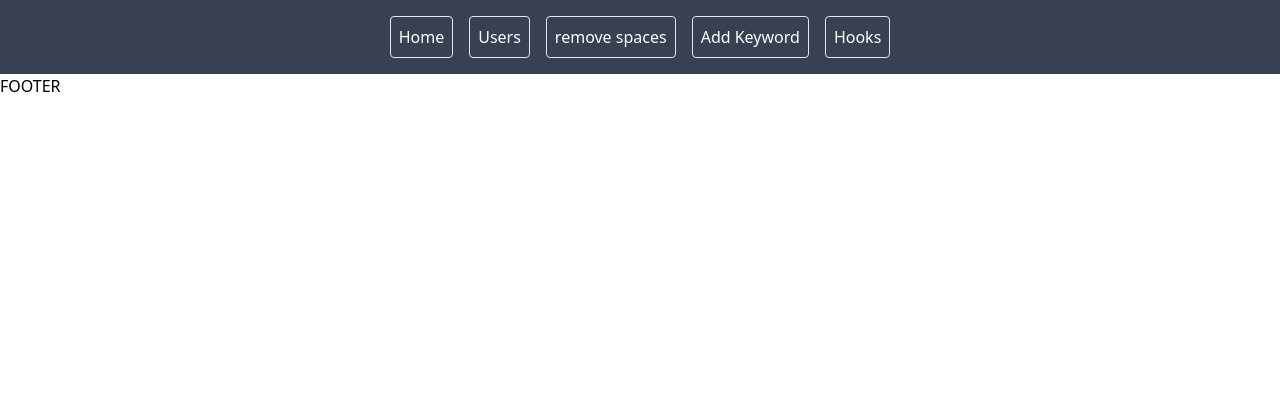
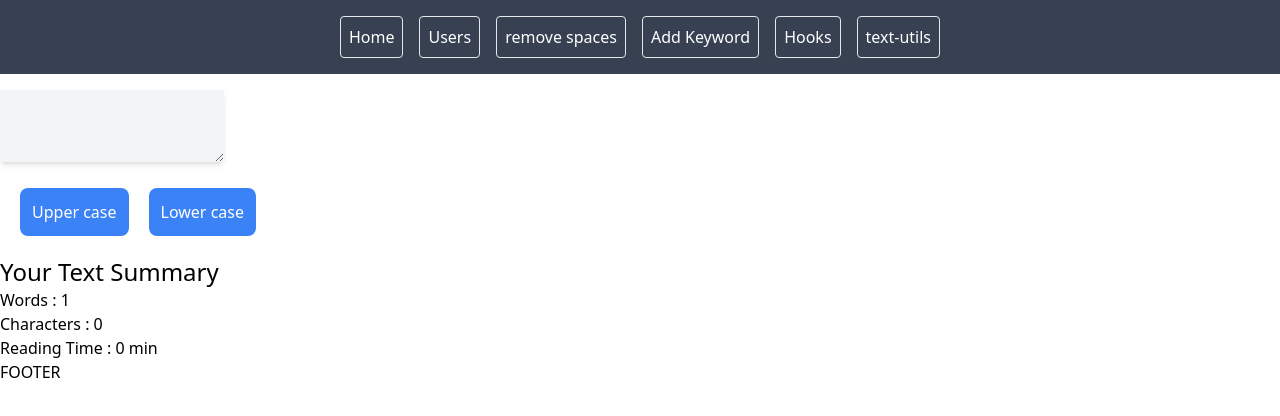
Before and after one commit to ZianEjaz/e-commerce-components, a React (Create React App) app: page /code-with-harry/text-utils in a window 1280 px wide. Shown: the top 416 px of the page. Built offline with nearby package versions, Linux system fonts and the light colour scheme.

Commit message:
added text-utils component to solve code with harry exercise lecture-09 ex-01

```diff
--- a/src/App.js
+++ b/src/App.js
@@ -12,6 +12,7 @@ import Users from './components/users/users';
 import RemoveSpaces from './components/remove-spaces/remove-spaces';
 import AddKeywordHome from './components/add-keyword/addKeywordHome';
 import Hooks from './components/hooks/hooksMain'
+import TextUtilsHome from "./components/code-with-harry/text-utils/textUtilsHome";
 
 
 export default function App() {
@@ -20,8 +21,11 @@ export default function App() {
     <Router>
       <Header />
       <Routes>
-      <Route path="/hooks" element={< Hooks />} />
-      <Route path="/addkeyword" element={< AddKeywordHome />} />
+        <Route path="code-with-harry">
+          <Route path="text-utils" element={< TextUtilsHome />} />
+        </Route>
+        <Route path="/hooks" element={< Hooks />} />
+        <Route path="/addkeyword" element={< AddKeywordHome />} />
         <Route path="/removespaces" element={< RemoveSpaces />} />
         <Route path="/users" element={< Users />} />
         <Route index element={<Home />} />
--- /dev/null
+++ b/src/components/code-with-harry/text-utils/textUtilsHome.js
@@ -0,0 +1,44 @@
+import React, { useState } from 'react'
+
+const TextUtilsHome = () => {
+    const [inputValue, updateInputValue] = useState("")
+
+
+    const convertUppercase = () => {
+
+        updateInputValue(inputValue.toUpperCase())
+
+    }
+
+    const convertLowercase = () => {
+
+        updateInputValue(inputValue.toLowerCase())
+
+    }
+
+    const wordCount = inputValue.trim().split(/\s+/).length;
+    const charCount = inputValue.length
+    const readingTime = Math.round( wordCount / 225)
+
+
+
+    return (
+        <div>
+            <div className='text-white'>
+                <textarea value={inputValue} onChange={(event) => updateInputValue(event.target.value)} type="text" className='mx-auto shadow-md mt-4 p-3 bg-gray-100 text-gray-800' />
+            </div>
+            <div className='text-white'>
+                <button className='bg-blue-500 p-3 rounded-lg m-5' onClick={convertUppercase} > Upper case </button>
+                <button className='bg-blue-500 p-3 rounded-lg' onClick={convertLowercase}> Lower case </button>
+            </div>
+            <div>
+                <h1 className='text-2xl'>Your Text Summary</h1>
+                <p>Words : { wordCount }</p>
+                <p>Characters : {charCount }</p>
+                <p>Reading Time : {readingTime} min</p>
+            </div>
+        </div>
+    )
+}
+
+export default TextUtilsHome
--- a/src/components/header.js
+++ b/src/components/header.js
@@ -21,6 +21,9 @@ const Header = () => {
           <li className="p-2 border rounded m-2">
             <a href="/hooks">Hooks</a>
           </li>
+          <li className="p-2 border rounded m-2">
+            <a href="code-with-harry/text-utils">text-utils</a>
+          </li>
         </ul>
         </div>
       </nav>
```
